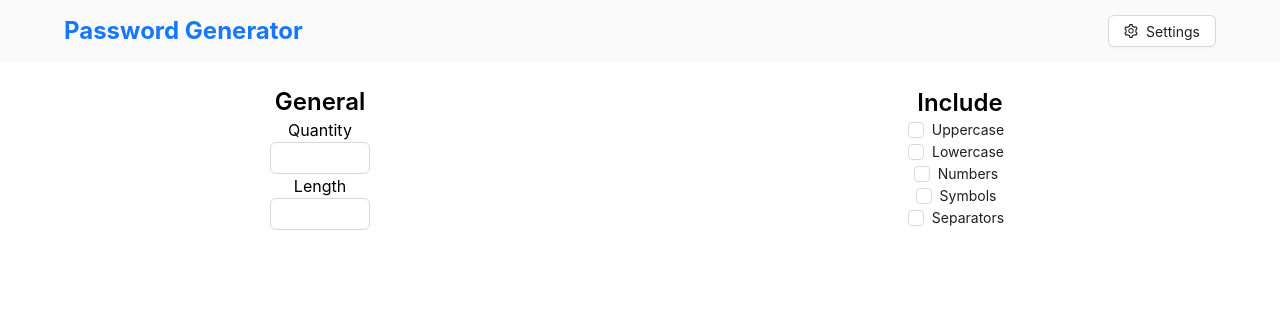
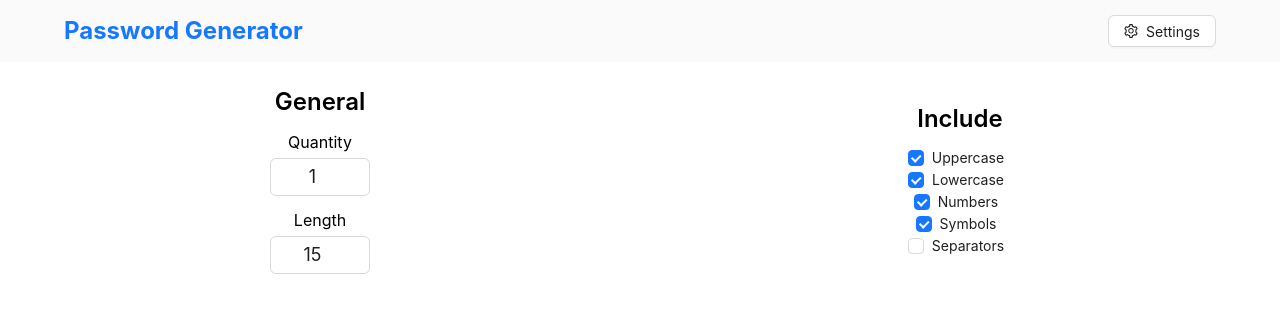
Before and after one commit to alessandro-sherhey/password-generator, a React (Vite) app: page / in a window 1280 px wide. Shown: the top 312 px of the page. Built offline with nearby package versions, Linux system fonts and the light colour scheme.

Commit message:
Linked options to `store`

```diff
--- a/src/components/GeneralOptions.jsx
+++ b/src/components/GeneralOptions.jsx
@@ -1,20 +1,48 @@
 import { Input } from "antd"
+import { useSelector, useDispatch } from "react-redux"
 
 const GeneralOptions = () => {
+    const dispatch = useDispatch();
+    const {quantity, length} = useSelector(state => state.options.general)
+
+    const changeQuantity = e => {
+        dispatch({
+            type: 'options/setQuantity',
+            payload: e.target.value
+        })
+    }
+
+    const changeLength = e => {
+        dispatch({
+            type: 'options/setLength',
+            payload: e.target.value
+        })
+    }
+
     return (
-    <section className="flex flex-col items-center justify-center text-center w-full max-w-[500px]">
+        <section className="flex flex-col items-center justify-center text-center w-[300px] my-6">
             <h2 className="text-2xl font-semibold">General</h2>
+
+            <div className="mt-3" />
 
             <p>Quantity</p>
             <Input
                 type="number"
-            className="max-w-[100px]"
+                value={quantity}
+                onChange={changeQuantity}
+                max={100}
+                className="mt-1 max-w-[100px] text-lg text-center"
             />
+
+            <div className="mt-3" />
 
             <p>Length</p>
             <Input
                 type="number"
-            className="max-w-[100px]"
+                value={length}
+                onChange={changeLength}
+                max={150}
+                className="mt-1 max-w-[100px] text-lg text-center"
             />
         </section>
     )
--- a/src/components/IncludeOptions.jsx
+++ b/src/components/IncludeOptions.jsx
@@ -1,16 +1,52 @@
 import { Checkbox } from "antd"
+import { useSelector, useDispatch } from "react-redux"
+
 
 const IncludeOptions = () => {
-  return (
-    <section className="flex flex-col items-center justify-center text-center w-full max-w-[500px]">
-        <h2 className="text-2xl font-semibold">Include</h2>
-        <Checkbox>Uppercase</Checkbox>
-        <Checkbox>Lowercase</Checkbox>
-        <Checkbox>Numbers</Checkbox>
-        <Checkbox>Symbols</Checkbox>
-        <Checkbox>Separators</Checkbox>
-    </section>
-  )
+    const dispatch = useDispatch();
+    const { uppercase, lowercase, numbers, symbols, separators } = useSelector(state => state.options.include);
+
+    return (
+        <section className="flex flex-col items-center justify-center text-center w-[300px] my-6">
+            <h2 className="text-2xl font-semibold">Include</h2>
+            <div className="mt-3" />
+            <Checkbox
+                checked={uppercase}
+                onChange={e => { dispatch({
+                    type: 'options/setUppercase',
+                    payload: e.target.checked
+                })}}
+            >Uppercase</Checkbox>
+            <Checkbox
+                checked={lowercase}
+                onChange={e => { dispatch({
+                    type: 'options/setLowercase',
+                    payload: e.target.checked
+                })}}
+            >Lowercase</Checkbox>
+            <Checkbox
+                checked={numbers}
+                onChange={e => { dispatch({
+                    type: 'options/setNumbers',
+                    payload: e.target.checked
+                })}}
+            >Numbers</Checkbox>
+            <Checkbox
+                checked={symbols}
+                onChange={e => { dispatch({
+                    type: 'options/setSymbols',
+                    payload: e.target.checked
+                })}}
+            >Symbols</Checkbox>
+            <Checkbox
+                checked={separators}
+                onChange={e => { dispatch({
+                    type: 'options/setSeparators',
+                    payload: e.target.checked
+                })}}
+            >Separators</Checkbox>
+        </section>
+    )
 }
 
 export default IncludeOptions
--- a/src/components/Navbar.jsx
+++ b/src/components/Navbar.jsx
@@ -7,9 +7,8 @@ import { motion } from "framer-motion"
 const Navbar = () => {
   return (
     <motion.div
-      initial="hidden"
       animate={{
-        y: [0, 70]
+        y: [0, 62]
       }}
       transition={{
         duration: .5,
@@ -19,7 +18,7 @@ const Navbar = () => {
       <nav
         className={`
           ${styles.paddingX}
-          py-[15px] w-full flex justify-between align-middle bg-bg-2 relative top-[-70px]
+          py-[15px] w-full flex justify-between align-middle bg-bg-2 relative top-[-62px]
         `}
       >
           <div className="flex items-center">
--- a/src/components/Options.jsx
+++ b/src/components/Options.jsx
@@ -12,7 +12,7 @@ const Options = () => {
     }, [animate])
 
     return (
-        <div ref={scope} className='flex justify-around align-middle flex-wrap mt-6'>
+        <div ref={scope} className='flex justify-around align-middle flex-wrap'>
             <GeneralOptions />
             <IncludeOptions />
         </div>
--- a/src/main.jsx
+++ b/src/main.jsx
@@ -1,14 +1,19 @@
 import React from 'react'
 import ReactDOM from 'react-dom/client'
 
+import { BrowserRouter } from 'react-router-dom'
+import { Provider } from 'react-redux'
+import store from './redux/store'
+
 import App from './App.jsx'
 import './styles/index.css'
-import { BrowserRouter } from 'react-router-dom'
 
 ReactDOM.createRoot(document.getElementById('root')).render(
   <React.StrictMode>
-    <BrowserRouter>
-      <App />
-    </BrowserRouter>
+    <Provider store={store}>
+      <BrowserRouter>
+        <App />
+      </BrowserRouter>
+    </Provider>
   </React.StrictMode>,
 )
--- a/src/redux/store.js
+++ b/src/redux/store.js
@@ -8,3 +8,5 @@ const store = configureStore({
         settings: settingsReducer
     }
 })
+
+export default store
```
Lines whose indentation alone changed are shown as unchanged.
